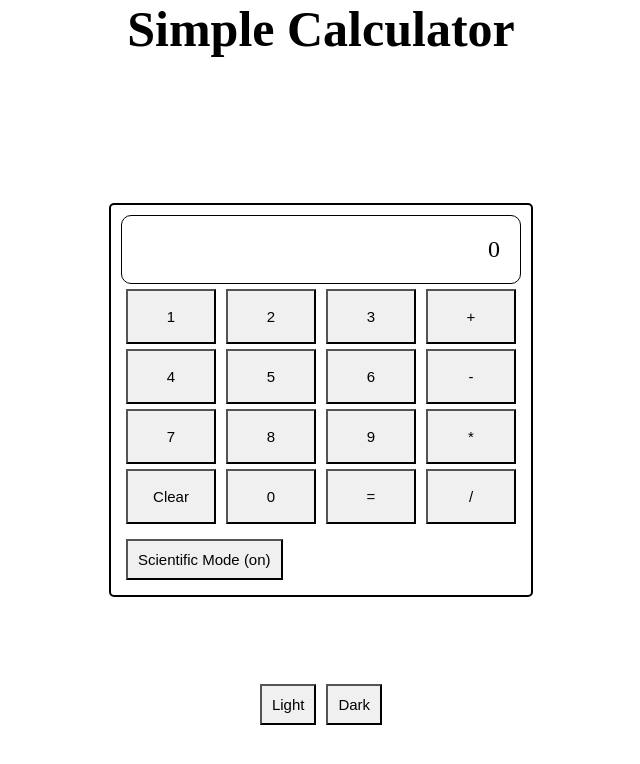
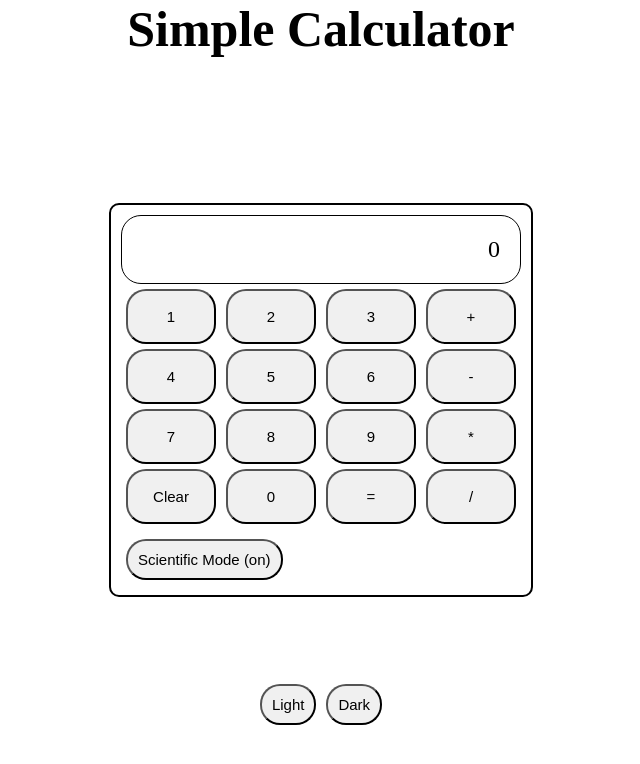
Before and after one commit to Mukesh-Sonu/Simple-Calculator, a React (Create React App) app: page / in a window 1280 px wide. Shown: the top 764 px of the page, without its empty margins (319-959 px from the left). Built offline with nearby package versions, Linux system fonts and the light colour scheme.

Commit message:
completed the Project !!

```diff
--- a/src/App.css
+++ b/src/App.css
@@ -3,34 +3,37 @@
   margin: 0;
   padding: 0;
 }
+button {
+  border-radius: 20px;
+}
 h1 {
   text-align: center;
   font-size: 50px;
 }
-.darkMode {
+.darkTheme {
   background-color: #000;
   color: #fff;
   width: 100%;
   height: 100vh;
 }
-.darkMode .display {
+.darkTheme .display {
   border: #fff solid 1px;
 }
-.darkMode .container {
+.darkTheme .container {
   border: #fff solid 1px;
 }
-.darkMode button {
+.darkTheme button {
   background-color: #666;
   color: #fff;
   margin: 0 5px 5px;
 }
-.lightMode {
+.lightTheme {
   background-color: #fff;
   color: #000;
   width: 100%;
   height: 100%;
 }
-.lightMode button {
+.lightTheme button {
   background-color: #f0f0f0;
   color: #000;
   margin: 0 5px 5px;
@@ -44,7 +47,7 @@ h1 {
   margin: 0 auto;
   text-align: center;
   border: 2px solid black;
-  border-radius: 5px;
+  border-radius: 10px;
   padding: 10px;
   max-width: 400px;
   width: 400px;
@@ -56,7 +59,7 @@ h1 {
   font-size: 24px;
   font-weight: 300;
   border: 1px solid black;
-  border-radius: 10px;
+  border-radius: 20px;
   margin-bottom: 5px;
   display: flex;
   flex-direction: column;
@@ -79,7 +82,7 @@ input[type="text"] {
   display: flex;
 }
 
-.mode {
+.theme {
   position: absolute;
   bottom: 70px;
   display: flex;
@@ -87,7 +90,7 @@ input[type="text"] {
   justify-content: center;
   width: 100%;
 }
-.mode button,
+.theme button,
 .buttons button,
 .scientificMode button {
   cursor: pointer;
--- a/src/App.js
+++ b/src/App.js
@@ -1,14 +1,18 @@
 import "./App.css";
 import { useEffect, useState } from "react";
+import Buttons from "./components/Buttons";
+import Display from "./components/Display";
+import ScientificButtons from "./components/ScientificButtons";
+import ThemeTogglers from "./components/ThemeTogglers";
 
-function App() {
+const App = () => {
   const [firstNumber, setFirstNumber] = useState("");
+  const [finalOutput, setFinalOutput] = useState("");
+  const [operator, setOperator] = useState("");
   const [secondNumber, setSecondNumber] = useState("");
-  const [operator, setOperator] = useState("");
-  const [total, setTotal] = useState("");
-  const [result, setResult] = useState("");
   const [scientificMode, setScientificMode] = useState(false);
   const [theme, setTheme] = useState(true);
+  const [total, setTotal] = useState("");
 
   useEffect(() => {
     setFirstNumber(total);
@@ -17,70 +21,53 @@ function App() {
 
   useEffect(() => {
     if (secondNumber) {
-      setResult(secondNumber);
+      setFinalOutput(secondNumber);
     }
   }, [secondNumber]);
 
-  const buttons = [
-    "1",
-    "2",
-    "3",
-    "+",
-    "4",
-    "5",
-    "6",
-    "-",
-    "7",
-    "8",
-    "9",
-    "*",
-    "Clear",
-    "0",
-    "=",
-    "/"
-  ];
+  const scientificButtons = ["sign", "square", "sqrt"];
   const operators = ["+", "-", "*", "/"];
   const numbers = ["1", "2", "3", "4", "5", "6", "7", "8", "9", "0"];
-  const scientificButtons = ["sign", "square", "sqrt"];
 
-  const togglescientificMode = () => {
-    setScientificMode(!scientificMode);
+  const toggleScientificMode = () => {
+    setScientificMode((prevMode) => !prevMode);
   };
 
-  const commonScietificFunction = (type) => {
-    let formula1;
-    let formula2;
+  const scientificCalculation = (type) => {
+    if (!firstNumber && !secondNumber && type) return;
+
+    let firstNumberOperation;
+    let secondNumberOperation;
     if (type === "sign") {
-      formula1 = firstNumber * -1;
-      formula2 = secondNumber * -1;
+      firstNumberOperation = firstNumber * -1;
+      secondNumberOperation = secondNumber * -1;
     } else if (type === "square") {
-      formula1 = firstNumber * firstNumber;
-      formula2 = secondNumber * secondNumber;
+      firstNumberOperation = firstNumber * firstNumber;
+      secondNumberOperation = secondNumber * secondNumber;
     } else {
-      formula1 = Math.sqrt(firstNumber);
-      formula2 = Math.sqrt(secondNumber);
+      firstNumberOperation = Math.sqrt(firstNumber);
+      secondNumberOperation = Math.sqrt(secondNumber);
     }
 
     if (firstNumber && secondNumber === "") {
-      setFirstNumber(formula1);
-      setResult(isNaN(formula1) ? "Math Error" : formula1);
+      setFirstNumber(firstNumberOperation);
+      setFinalOutput(
+        isNaN(firstNumberOperation) ? "Math Error" : firstNumberOperation
+      );
     } else {
-      setSecondNumber(formula2);
-      setResult(isNaN(formula2) ? "Math Error" : formula2);
+      setSecondNumber(secondNumberOperation);
+      setFinalOutput(
+        isNaN(secondNumberOperation) ? "Math Error" : secondNumberOperation
+      );
     }
   };
 
-  const updateScientificMode = (val) => {
-    if (!firstNumber && !secondNumber && val) return;
-    commonScietificFunction(val);
-  };
-
-  const otherOperations = (val) => {
+  const equalAndClearHandler = (val) => {
     if (val === "=") {
       if (firstNumber && secondNumber && operator) {
         let output = basicMathfunction(firstNumber, secondNumber, operator);
         setTotal(output);
-        setResult(output.toString());
+        setFinalOutput(output.toString());
       }
     } else {
       // This else statement is to handle, when "Clear" button is clicked
@@ -89,103 +76,85 @@ function App() {
       setSecondNumber("");
       setOperator("");
       setTotal("");
-      setResult("");
+      setFinalOutput("");
     }
   };
 
   const basicMathfunction = (firstNum, secondNum, ops) => {
-    //This function is to perform basic Math operations
+    //For basic Math operations
 
-    let fNum = parseInt(firstNum);
-    let sNum = parseInt(secondNum);
+    let parsedFirstNumber = parseInt(firstNum);
+    let parsedSecondNumber = parseInt(secondNum);
     switch (ops) {
       case "+":
-        return fNum + sNum;
+        return parsedFirstNumber + parsedSecondNumber;
       case "-":
-        return fNum - sNum;
+        return parsedFirstNumber - parsedSecondNumber;
       case "*":
-        return fNum * sNum;
+        return parsedFirstNumber * parsedSecondNumber;
       case "/":
-        return fNum / sNum;
+        return parsedFirstNumber / parsedSecondNumber;
       default:
         return null;
     }
   };
 
   const updateOperator = (value) => {
-    // This function updates the operator and result in state
+    // For updating the operator and result in state
 
     if (!firstNumber && !secondNumber && value) return;
     setOperator(value);
     if (firstNumber && secondNumber && operator) {
       let output = basicMathfunction(firstNumber, secondNumber, operator);
       setTotal(output);
-      setResult(output.toString());
+      setFinalOutput(output.toString());
     }
   };
 
   const updateNumber = (num) => {
-    // This function updates the first,second number and result in state
+    // For updating the first,second number and result in state
 
     if (firstNumber === "" && secondNumber === "" && num === "0") return;
     if (firstNumber && operator && !secondNumber && num === "0") return;
     if (firstNumber === "" || operator === "") {
       setFirstNumber((prevNum) => prevNum + num);
-      setResult((prevNum) => prevNum + num);
+      setFinalOutput((prevNum) => prevNum + num);
     } else if (secondNumber === "" || operator !== "") {
       setSecondNumber((prevNum) => prevNum + num);
     }
   };
 
   const handleClick = (value) => {
-    if (result === "Math Error" && value !== "Clear") return;
+    if (finalOutput === "Math Error" && value !== "Clear") return;
+
     if (numbers.includes(value)) {
       updateNumber(value);
     } else if (operators.includes(value)) {
       updateOperator(value);
     } else if (scientificButtons.includes(value)) {
-      updateScientificMode(value);
+      scientificCalculation(value);
     } else {
       //This else statement is to handle the "=" and "Clear" operations
-      otherOperations(value);
+      equalAndClearHandler(value);
     }
   };
 
   return (
-    <div className={theme ? "lightMode" : "darkMode"}>
+    <div className={theme ? "lightTheme" : "darkTheme"}>
       <h1>Simple Calculator</h1>
       <div className="container">
-        <div className="display">{result || "0"}</div>
-        <div className="buttons">
-          {buttons.map((button, index) => (
-            <button key={index} onClick={() => handleClick(button)}>
-              {button}
-            </button>
-          ))}
-        </div>
-        <div className="scientificMode">
-          <button onClick={togglescientificMode}>
-            {`Scientific Mode ${scientificMode ? "(off)" : "(on)"}`}
-          </button>
-          {scientificMode && (
-            <>
-              {scientificButtons.map((button, index) => {
-                return (
-                  <button key={index} onClick={() => handleClick(button)}>
-                    {button}
-                  </button>
-                );
-              })}
-            </>
-          )}
-        </div>
+        <Display finalOutput={finalOutput} />
+        <Buttons handleClick={handleClick} />
+        <ScientificButtons
+          scientificButtons={scientificButtons}
+          scientificMode={scientificMode}
+          toggleScientificMode={toggleScientificMode}
+          handleClick={handleClick}
+        />
       </div>
-      <div className="mode">
-        <button onClick={() => setTheme(true)}>Light</button>
-        <button onClick={() => setTheme(false)}>Dark</button>
-      </div>
+      <ThemeTogglers setTheme={setTheme} />
     </div>
   );
-}
+};
 
 export default App;
--- /dev/null
+++ b/src/components/Buttons.js
@@ -0,0 +1,30 @@
+const Buttons=({handleClick})=>{
+  const buttons = [
+    "1",
+    "2",
+    "3",
+    "+",
+    "4",
+    "5",
+    "6",
+    "-",
+    "7",
+    "8",
+    "9",
+    "*",
+    "Clear",
+    "0",
+    "=",
+    "/"
+  ];
+  return(
+    <div className="buttons">
+    {buttons.map((button, index) => (
+      <button key={index} onClick={() => handleClick(button)}>
+        {button}
+      </button>
+    ))}
+  </div>
+  )
+}
+export default Buttons;
--- /dev/null
+++ b/src/components/Display.js
@@ -0,0 +1,5 @@
+const Display = ({ finalOutput }) => {
+  return <div className="display">{finalOutput || "0"}</div>;
+};
+
+export default Display;
--- /dev/null
+++ b/src/components/ScientificButtons.js
@@ -0,0 +1,26 @@
+const ScientificButtons = ({
+  toggleScientificMode,
+  scientificMode,
+  handleClick,
+  scientificButtons
+}) => {
+  return (
+    <div className="scientificMode">
+      <button onClick={toggleScientificMode}>
+        {`Scientific Mode ${scientificMode ? "(off)" : "(on)"}`}
+      </button>
+      {scientificMode && (
+        <>
+          {scientificButtons.map((button, index) => {
+            return (
+              <button key={index} onClick={() => handleClick(button)}>
+                {button}
+              </button>
+            );
+          })}
+        </>
+      )}
+    </div>
+  );
+};
+export default ScientificButtons;
--- /dev/null
+++ b/src/components/ThemeTogglers.js
@@ -0,0 +1,9 @@
+const ThemeTogglers = ({ setTheme }) => {
+  return (
+    <div className="theme">
+      <button onClick={() => setTheme(true)}>Light</button>
+      <button onClick={() => setTheme(false)}>Dark</button>
+    </div>
+  );
+};
+export default ThemeTogglers;
```
